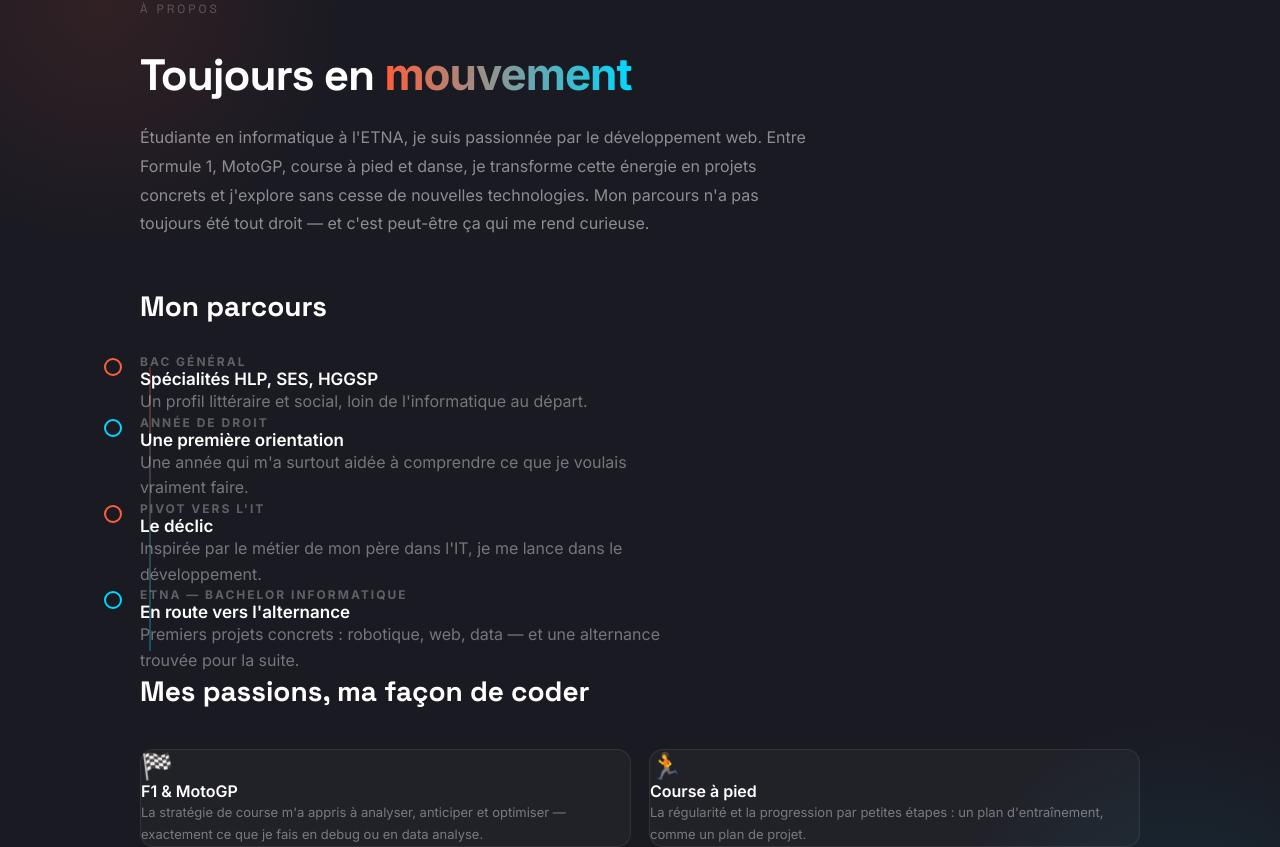
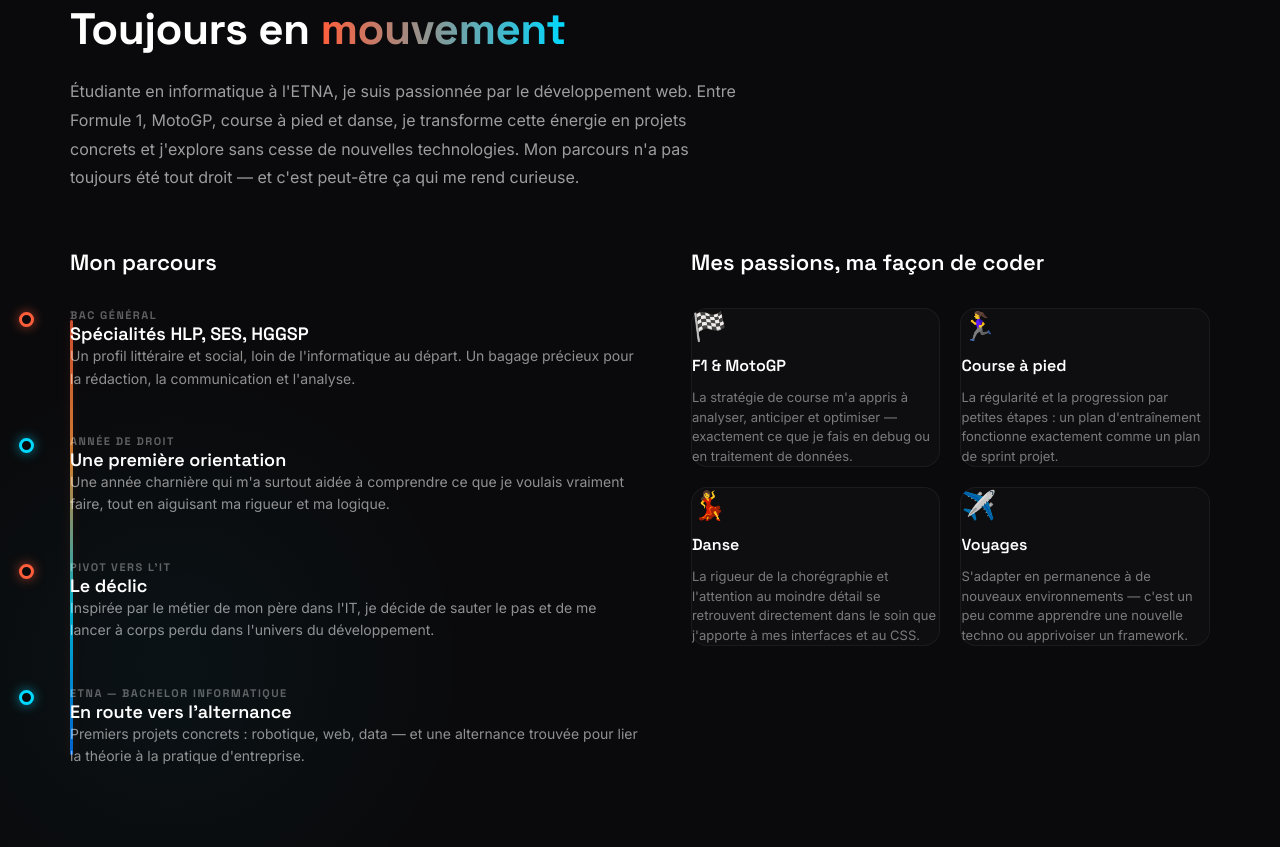
Before and after one commit to przlelia-art/Portfolio, a React (Vite) app: page / in a window 1280 px wide. Shown: the part 899-1746 px from the top of the page. Built offline with nearby package versions, Linux system fonts and the light colour scheme.

Commit message:
feat(about): change design

```diff
--- a/src/components/About.jsx
+++ b/src/components/About.jsx
@@ -1,62 +1,15 @@
 import React from "react";
-
-const timelineData = [
-    {
-        year: "Bac général",
-        title: "Spécialités HLP, SES, HGGSP",
-        desc: "Un profil littéraire et social, loin de l'informatique au départ.",
-    },
-    {
-        year: "Année de droit",
-        title: "Une première orientation",
-        desc: "Une année qui m'a surtout aidée à comprendre ce que je voulais vraiment faire.",
-    },
-    {
-        year: "Pivot vers l'IT",
-        title: "Le déclic",
-        desc: "Inspirée par le métier de mon père dans l'IT, je me lance dans le développement.",
-    },
-    {
-        year: "ETNA — Bachelor Informatique",
-        title: "En route vers l'alternance",
-        desc: "Premiers projets concrets : robotique, web, data — et une alternance trouvée pour la suite.",
-    },
-];
-
-const passionsData = [
-    {
-        icon: "🏁",
-        title: "F1 & MotoGP",
-        text: "La stratégie de course m'a appris à analyser, anticiper et optimiser — exactement ce que je fais en debug ou en data analyse.",
-    },
-    {
-        icon: "🏃",
-        title: "Course à pied",
-        text: "La régularité et la progression par petites étapes : un plan d'entraînement, comme un plan de projet.",
-    },
-    {
-        icon: "💃",
-        title: "Danse",
-        text: "La rigueur de la chorégraphie et l'attention au détail se retrouvent dans le soin que j'apporte à mes interfaces.",
-    },
-    {
-        icon: "✈️",
-        title: "Voyages",
-        text: "S'adapter à de nouveaux environnements — un peu comme apprendre une nouvelle techno ou un nouveau framework.",
-    },
-];
 
 function About() {
   return (
     <>
       <style>{`
-                @import url('https://fonts.googleapis.com/css2?family=Space+Grotesk:wght@400;500;600;700;800&family=Inter:wght@300;400;500&display=swap');
+        @import url('https://fonts.googleapis.com/css2?family=Space+Grotesk:wght=400;500;600;700;800&family=Inter:wght=300;400;500&display=swap');
 
         #about * {
           box-sizing: border-box;
           margin: 0;
           padding: 0;
-                    font-family: 'Inter', sans-serif;
         }
 
         .about-title span {
@@ -66,206 +19,305 @@ function About() {
           background-clip: text;
         }
 
-                .about-timeline {
+        /* --- STRUCTURE LAYOUT --- */
+        .about-grid {
+          display: grid;
+          grid-template-columns: 1.1fr 1fr;
+          gap: 50px;
+          margin-top: 48px;
           position: relative;
-                    padding-left: 36px;
-                    margin-bottom: 60px;
+          z-index: 5;
         }
-                .about-timeline::before {
-                    content: "";
-                    position: absolute; left: 9px; top: 13px; bottom: 22px;
-                    width: 2px;
-                    background: linear-gradient(180deg, #ff5e3a, #00d9ff);
-                    opacity: 0.3;
+
+        @media (max-width: 1024px) {
+          .about-grid {
+            grid-template-columns: 1fr;
+            gap: 48px;
           }
-                .about-timeline-item {
+        }
+
+        /* --- CONFIGURATION TIMELINE RECALCULÉE --- */
+        .timeline-container {
           position: relative;
-                    padding-bottom: 28px;
+          padding-left: 45px; /* Plus d'espace pour éloigner complètement le texte */
+          margin-left: 10px;
+          display: flex;
+          flex-direction: column;
+          gap: 44px;
         }
-                .about-timeline-item:last-child { padding-bottom: 0; }
-                .about-timeline-dot {
-                    position: absolute; left: -36px; top: 4px;
-                    width: 18px; height: 18px; border-radius: 50%;
-                    background: #1a1a22;
-                    border: 2px solid #ff5e3a;
+
+        /* La ligne verticale dégradée */
+        .timeline-container::before {
+          content: '';
+          position: absolute;
+          left: 0;
+          top: 12px;
+          bottom: 12px;
+          width: 3px;
+          background: linear-gradient(to bottom, #ff5e3a, #ff9e3a, #00d9ff, #0077ff);
+          border-radius: 4px;
+          opacity: 0.8;
+          box-shadow: 0 0 10px rgba(255, 94, 58, 0.2);
         }
-                .about-timeline-item:nth-child(even) .about-timeline-dot { border-color: #00d9ff; }
-                .about-timeline-year {
+
+        .timeline-item {
+          position: relative;
+        }
+
+        /* Ajustement de la position des ronds sur la ligne */
+        .timeline-dot {
+          position: absolute;
+          left: -51px; /* Repositionné au pixel près sur la ligne à gauche */
+          top: 4px;
+          width: 15px;
+          height: 15px;
+          border-radius: 50%;
+          background: #0a0a0c; /* Fond identique au Hero */
+          border: 3px solid #ff5e3a;
+          box-shadow: 0 0 12px rgba(255, 94, 58, 0.6);
+          z-index: 2;
+          transition: all 0.3s ease;
+        }
+
+        .timeline-dot.cyan {
+          border-color: #00d9ff;
+          box-shadow: 0 0 12px rgba(0, 217, 255, 0.6);
+        }
+
+        .timeline-item:hover .timeline-dot {
+          transform: scale(1.2);
+        }
+
+        .timeline-tag {
           font-family: 'Space Grotesk', sans-serif;
-                    font-size: 12px; font-weight: 700; letter-spacing: 2px;
-                    color: rgba(255,255,255,0.3); text-transform: uppercase; margin-bottom: 4px;
+          font-size: 11px;
+          font-weight: 700;
+          letter-spacing: 1.5px;
+          text-transform: uppercase;
+          color: rgba(255, 255, 255, 0.35);
+          margin-bottom: 6px;
+          display: block;
         }
-                .about-timeline-title {
+
+        .timeline-title {
           font-family: 'Space Grotesk', sans-serif;
-                    font-size: 17px; font-weight: 600; color: #fff; margin-bottom: 4px;
+          font-size: 18px;
+          font-weight: 600;
+          color: #ffffff;
+          margin-bottom: 8px;
         }
-                .about-timeline-desc {
-                    -size: 14px; color: rgba(255,255,255,0.4); line-height: 1.6; max-width: 520px;
+
+        .timeline-desc {
+          font-size: 14px;
+          color: rgba(255, 255, 255, 0.55);
+          line-height: 1.6;
+        }
+
+        /* --- BENTO PASSIONS --- */
+        .passions-grid {
+          display: grid;
+          grid-template-columns: 1fr 1fr;
+          gap: 20px;
+        }
+
+        @media (max-width: 640px) {
+          .passions-grid {
+            grid-template-columns: 1fr;
+          }
         }
 
         .passion-card {
-                    background: rgba(255,255,255,0.03);
-                    border: 1px solid rgba(255,255,255,0.08);
-                    border-radius: 14px;
-                    padding: 22px;
+          background: rgba(255, 255, 255, 0.02);
+          border: 1px solid rgba(255, 255, 255, 0.05);
+          border-radius: 16px;
+          padding: 24px;
           transition: all 0.3s ease;
+          display: flex;
+          flex-direction: column;
+          gap: 12px;
         }
+
         .passion-card:hover {
-                    border-color: rgba(255,94,58,0.25);
+          background: rgba(255, 255, 255, 0.04);
+          border-color: rgba(0, 217, 255, 0.2);
           transform: translateY(-4px);
         }
-                .passion-icon { font-size: 26px; margin-bottom: 10px; }
+
+        .passion-icon {
+          font-size: 28px;
+        }
+
         .passion-title {
           font-family: 'Space Grotesk', sans-serif;
-                    font-size: 16px; font-weight: 600; color: #fff; margin-bottom: 8px;
-                }
-                .passion-text {
-                    font-size: 13px; color: rgba(255,255,255,0.4); line-height: 1.7;
+          font-size: 16px;
+          font-weight: 600;
+          color: #ffffff;
         }
 
-                @media (max-width: 768px) {
-                    .about-title { font-size: 34px !important; }
-                    .passion-grid { grid-template-columns: 1fr !important; }
+        .passion-desc {
+          font-size: 13px;
+          color: rgba(255, 255, 255, 0.45);
+          line-height: 1.5;
         }
       `}</style>
 
       <section
         id="about"
         style={{
-                background: "#1a1a22",
-                padding: "100px 60px",
+          background: "#0a0a0c", /* Fond identique au Hero */
+          minHeight: "100vh",
+          padding: "100px 24px",
+          display: "flex",
+          justifyContent: "center",
+          alignItems: "center",
+          fontFamily: "'Inter', sans-serif",
           position: "relative",
-                overflow: "hidden",
-                color: "#fff",
+          overflow: "hidden"
         }}
       >
-            {/* Halos */}
-            <div
-                style={{
-                    position: "absolute",
-                    width: "500px",
-                    height: "500px",
-                    borderRadius: "50%",
-                    background:
-                    "radial-gradient(circle, rgba(255,94,58,0.1) 0%, transparent 70%)",
-                    top: "-150px",
-                    left: "-150px",
-                    pointerEvents: "none",
-                }}
-            />
-            <div
-                style={{
-                    position: "absolute",
-                    width: "500px",
-                    height: "500px",
-                    borderRadius: "50%",
-                    background:
-                    "radial-gradient(circle, rgba(0,217,255,0.1) 0%, transparent 70%)",
-                    bottom: "-150px",
-                    right: "-150px",
-                    pointerEvents: "none",
-                }}
-            />
+        {/* Rappel discret de la lueur du Hero */}
+        <div style={{
+          position: "absolute", width: "600px", height: "600px", borderRadius: "50%",
+          background: "radial-gradient(circle, rgba(0,217,255,0.04) 0%, transparent 70%)",
+          bottom: "-10%", left: "-10%", pointerEvents: "none"
+        }} />
 
-            <div
-                style={{
-                    maxWidth: "1000px",
-                    margin: "0 auto",
-                    position: "relative",
-                    zIndex: 1,
-                }}
-            >
-            {/* BIO */}
-            <p
-                style={{
-                    fontFamily: "'Space Grotesk', sans-serif",
-                    fontSize: "12px",
-                    letterSpacing: "3px",
-                    textTransform: "uppercase",
-                    color: "rgba(255,255,255,0.25)",
-                    marginBottom: "30px",
-                }}
-            >
-                À propos
-            </p>
-            <h1
+        <div style={{ width: "100%", maxWidth: "1140px", margin: "0 auto" }}>
+
+          {/* En-tête */}
+          <div style={{ maxWidth: "680px", marginBottom: "56px" }}>
+            <h2
               className="about-title"
               style={{
                 fontFamily: "'Space Grotesk', sans-serif",
                 fontSize: "44px",
                 fontWeight: "700",
+                color: "#fff",
                 marginBottom: "20px",
-                    letterSpacing: "-1px",
+                letterSpacing: "-0.5px"
               }}
             >
               Toujours en <span>mouvement</span>
-            </h1>
+            </h2>
             <p
               style={{
                 fontSize: "16px",
-                    color: "rgba(255,255,255,0.5)",
-                    lineHeight: "1.8",
-                    maxWidth: "680px",
-                    marginBottom: "50px",
+                color: "rgba(255,255,255,0.6)",
+                lineHeight: "1.8"
               }}
             >
-                Étudiante en informatique à l'ETNA, je suis passionnée par le
-                développement web. Entre Formule 1, MotoGP, course à pied et danse,
-                je transforme cette énergie en projets concrets et j'explore sans
-                cesse de nouvelles technologies. Mon parcours n'a pas toujours été
-                tout droit — et c'est peut-être ça qui me rend curieuse.
+              Étudiante en informatique à l'ETNA, je suis passionnée par le développement web.
+              Entre Formule 1, MotoGP, course à pied et danse, je transforme cette énergie en projets
+              concrets et j'explore sans cesse de nouvelles technologies. Mon parcours n'a pas
+              toujours été tout droit — et c'est peut-être ça qui me rend curieuse.
             </p>
+          </div>
 
-            {/* TIMELINE */}
-            <h2
+          {/* Grille principale */}
+          <div className="about-grid">
+
+            {/* PARCOURS (Avec marges fixes) */}
+            <div>
+              <h3
                 style={{
                   fontFamily: "'Space Grotesk', sans-serif",
-                    fontSize: "28px",
-                    fontWeight: "700",
-                    marginBottom: "30px",
+                  fontSize: "22px",
+                  fontWeight: "600",
+                  color: "#fff",
+                  marginBottom: "32px"
                 }}
               >
                 Mon parcours
-            </h2>
+              </h3>
 
-            <div className="about-timeline">
-                {timelineData.map((item, i) => (
-                <div className="about-timeline-item" key={i}>
-                    <div className="about-timeline-dot"></div>
-                    <div className="about-timeline-year">{item.year}</div>
-                    <div className="about-timeline-title">{item.title}</div>
-                    <div className="about-timeline-desc">{item.desc}</div>
-                </div>
-                ))}
+              <div className="timeline-container">
+                <div className="timeline-item">
+                  <div className="timeline-dot" />
+                  <div className="timeline-tag">Bac Général</div>
+                  <h4 className="timeline-title">Spécialités HLP, SES, HGGSP</h4>
+                  <p className="timeline-desc">
+                    Un profil littéraire et social, loin de l'informatique au départ. Un bagage précieux pour la rédaction, la communication et l'analyse.
+                  </p>
                 </div>
 
-            {/* PASSIONS x DEV */}
-            <h2
+                <div className="timeline-item">
+                  <div className="timeline-dot cyan" />
+                  <div className="timeline-tag">Année de droit</div>
+                  <h4 className="timeline-title">Une première orientation</h4>
+                  <p className="timeline-desc">
+                    Une année charnière qui m'a surtout aidée à comprendre ce que je voulais vraiment faire, tout en aiguisant ma rigueur et ma logique.
+                  </p>
+                </div>
+
+                <div className="timeline-item">
+                  <div className="timeline-dot" />
+                  <div className="timeline-tag">Pivot vers l'IT</div>
+                  <h4 className="timeline-title">Le déclic</h4>
+                  <p className="timeline-desc">
+                    Inspirée par le métier de mon père dans l'IT, je décide de sauter le pas et de me lancer à corps perdu dans l'univers du développement.
+                  </p>
+                </div>
+
+                <div className="timeline-item">
+                  <div className="timeline-dot cyan" />
+                  <div className="timeline-tag">ETNA — Bachelor Informatique</div>
+                  <h4 className="timeline-title">En route vers l'alternance</h4>
+                  <p className="timeline-desc">
+                    Premiers projets concrets : robotique, web, data — et une alternance trouvée pour lier la théorie à la pratique d'entreprise.
+                  </p>
+                </div>
+              </div>
+            </div>
+
+            {/* PASSIONS */}
+            <div>
+              <h3
                 style={{
                   fontFamily: "'Space Grotesk', sans-serif",
-                    fontSize: "28px",
-                    fontWeight: "700",
-                    marginBottom: "40px",
+                  fontSize: "22px",
+                  fontWeight: "600",
+                  color: "#fff",
+                  marginBottom: "32px"
                 }}
               >
                 Mes passions, ma façon de coder
-            </h2>
+              </h3>
 
-            <div
-                className="passion-grid"
-                style={{
-                    display: "grid",
-                    gridTemplateColumns: "repeat(2, 1fr)",
-                    gap: "18px",
-                }}
-            >
-                {passionsData.map((p, i) => (
-                <div className="passion-card" key={i}>
-                    <div className="passion-icon">{p.icon}</div>
-                    <div className="passion-title">{p.title}</div>
-                    <div className="passion-text">{p.text}</div>
+              <div className="passions-grid">
+                <div className="passion-card">
+                  <div className="passion-icon">🏁</div>
+                  <h4 className="passion-title">F1 & MotoGP</h4>
+                  <p className="passion-desc">
+                    La stratégie de course m'a appris à analyser, anticiper et optimiser — exactement ce que je fais en debug ou en traitement de données.
+                  </p>
                 </div>
-                ))}
+
+                <div className="passion-card">
+                  <div className="passion-icon">🏃‍♀️</div>
+                  <h4 className="passion-title">Course à pied</h4>
+                  <p className="passion-desc">
+                    La régularité et la progression par petites étapes : un plan d'entraînement fonctionne exactement comme un plan de sprint projet.
+                  </p>
+                </div>
+
+                <div className="passion-card">
+                  <div className="passion-icon">💃</div>
+                  <h4 className="passion-title">Danse</h4>
+                  <p className="passion-desc">
+                    La rigueur de la chorégraphie et l'attention au moindre détail se retrouvent directement dans le soin que j'apporte à mes interfaces et au CSS.
+                  </p>
+                </div>
+
+                <div className="passion-card">
+                  <div className="passion-icon">✈️</div>
+                  <h4 className="passion-title">Voyages</h4>
+                  <p className="passion-desc">
+                    S'adapter en permanence à de nouveaux environnements — c'est un peu comme apprendre une nouvelle techno ou apprivoiser un framework.
+                  </p>
+                </div>
+              </div>
+            </div>
+
           </div>
         </div>
       </section>
```
Lines whose indentation alone changed are shown as unchanged.
